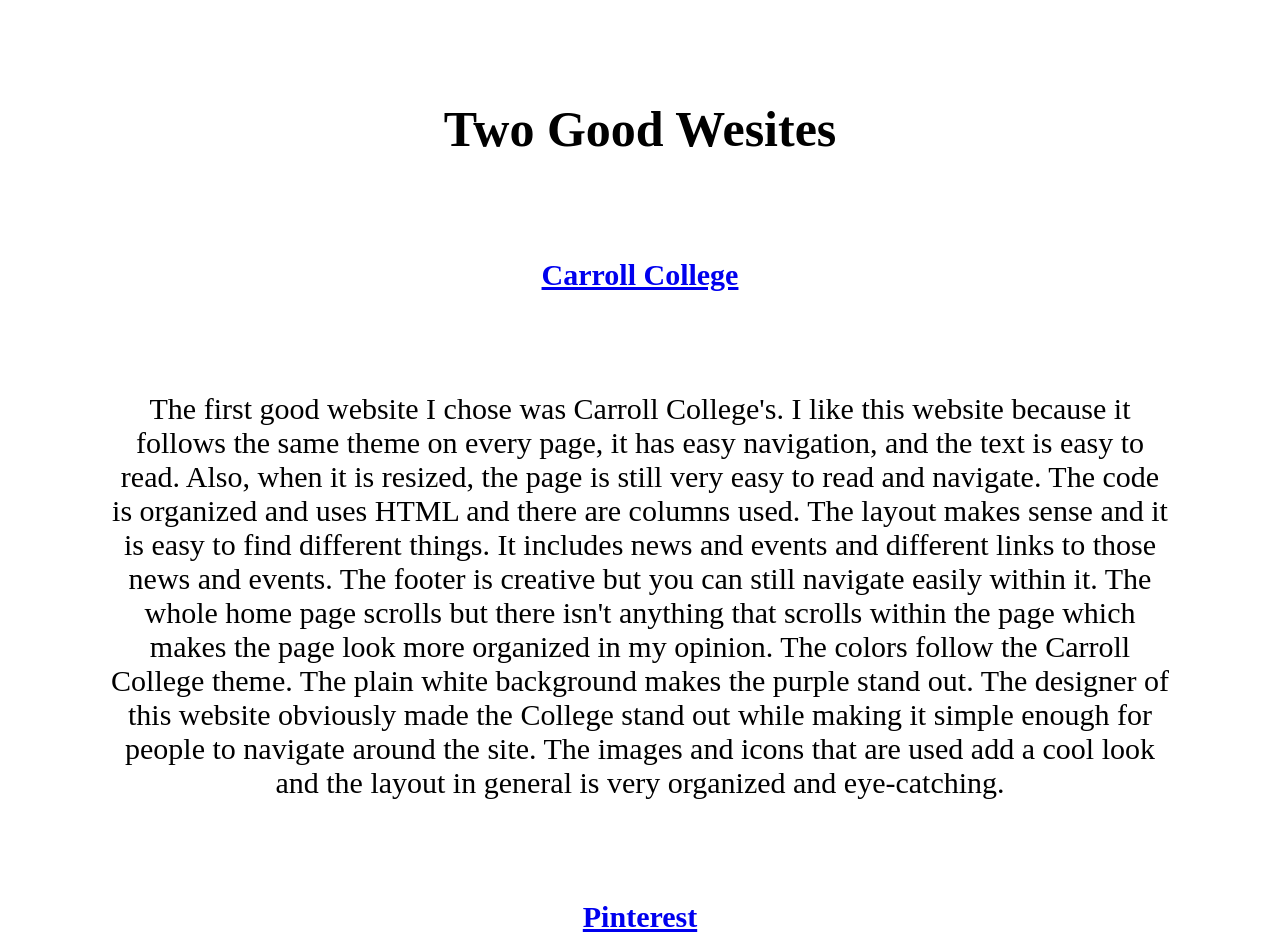
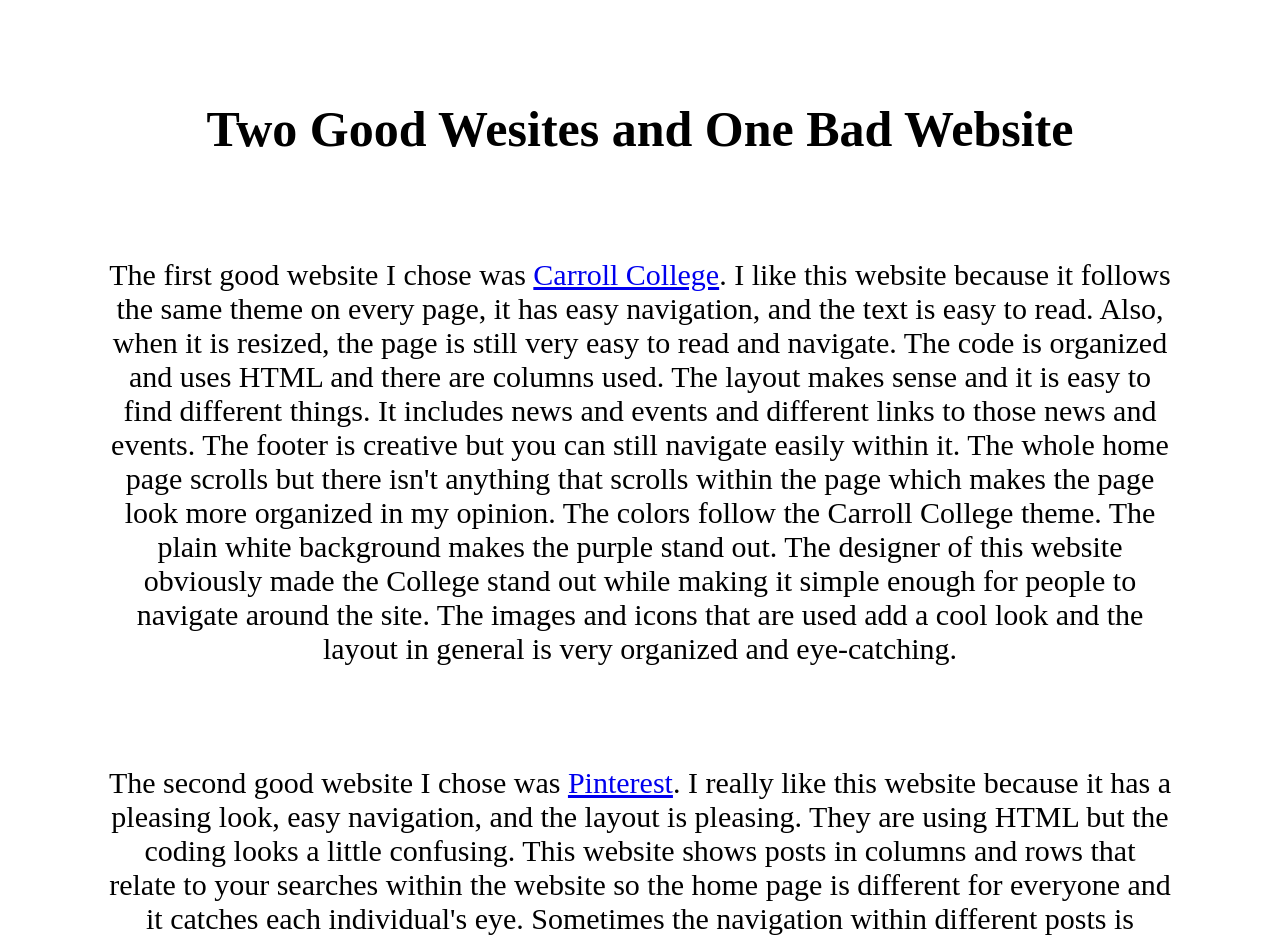
Before and after one commit to aurielik/aurielik.github.io, a plain HTML site: page websitepaper.html in a window 1280 px wide. Shown: the top 937 px of the page. Drawn offline with Linux system fonts and the light colour scheme.

Commit message:
Add files via upload

```diff
--- a/websitepaper.css
+++ b/websitepaper.css
@@ -1,4 +1,4 @@
-h1, h2, p {
+h1, p {
     margin:100px;
     text-align:center;
     font-size:30px;
--- a/websitepaper.html
+++ b/websitepaper.html
@@ -4,14 +4,12 @@
     <title>Website Paper</title>
      <link href="websitepaper.css" rel="stylesheet" type="text/css">
     <section>
-    <h1>Two Good Wesites</h1>
-    <h2><a href="https://www.carroll.edu/home" target="_new">Carroll College</a></h2>
-    <p>The first good website I chose was Carroll College's. I like this website because it follows the same theme on every page, it has easy navigation, and the text is easy to read. Also, when it is resized, the page is still very easy to read and navigate. The code is organized and uses HTML and there are columns used. The layout makes sense and it is easy to find different things. It includes news and events and different links to those news and events. The footer is creative but you can still navigate easily within it. The whole home page scrolls but there isn't anything that scrolls within the page which makes the page look more organized in my opinion. The colors follow the Carroll College theme. The plain white background makes the purple stand out. The designer of this website obviously made the College stand out while making it simple enough for people to navigate around the site. The images and icons that are used add a cool look and the layout in general is very organized and eye-catching. </p>
-    <h2><a href="https://www.pinterest.com/" target="_new">Pinterest</a></h2>
-    <p> The second good webiste I chose was Pinterest. I really like this website because it has a pleasing look, easy navigation, and the layout is pleasing. They are using HTML but the coding looks a little confusing. This website shows posts in columns and rows that relate to your searches within the website so the home page is different for everyone and it catches each individual's eye. Sometimes the navigation within different posts is confusing. The only colors there are is red and white but it makes the colors in the pictures stick out. Every time you click refresh or home, new posts are added which changes up the site but still keeps it interesting. The images that pop up have curved corners and space between each post so there is white space and it looks organized and pleasing to the eye. You can also customize your account by making and saving posts. Pinterest also offers a "Request a Feature" link where you can request your own ideas to making the site better.   </p>
-    <h1>One Bad Website</h1>
-    <h2><a href="https://jamilin.com" target="_new">Jami Lin</a></h2>
-    <p> The bad website I chose was a site dedicated to some crazy chick. This website looks like it is for a person ("Jami Lin") but you can't really tell because there is so much going on. This site is very loud and the layout is very unorganized. The navigation seems decent but there are too many colors. The font colors and sizes are all over the place. The code looks super simple and is in HTML. Everything is in the middle 50% of the screen no matter how you resize it. There is no white space and when you click on other navigation links, you are overwhelmed with different colors. The grammar in some spots is confusing. The navigation links take you to different themed sites that look nothing alike. The navigation bar itself is almost confusing because some links are smaller than others, nothing is equal sized. This website also has too many different things going on in it. There are youtube videos linked in weird spots and some of the pictures are quite displeasing to the eye. I'm not sure what the main point of this website is supposed to be. </p>
+    <h1>Two Good Wesites and One Bad Website</h1>
+    <p>The first good website I chose was <a href="https://www.carroll.edu/home" target="_new">Carroll College</a>. I like this website because it follows the same theme on every page, it has easy navigation, and the text is easy to read. Also, when it is resized, the page is still very easy to read and navigate. The code is organized and uses HTML and there are columns used. The layout makes sense and it is easy to find different things. It includes news and events and different links to those news and events. The footer is creative but you can still navigate easily within it. The whole home page scrolls but there isn't anything that scrolls within the page which makes the page look more organized in my opinion. The colors follow the Carroll College theme. The plain white background makes the purple stand out. The designer of this website obviously made the College stand out while making it simple enough for people to navigate around the site. The images and icons that are used add a cool look and the layout in general is very organized and eye-catching. </p>
+
+    <p> The second good website I chose was  <a href="https://www.pinterest.com/" target="_new">Pinterest</a>. I really like this website because it has a pleasing look, easy navigation, and the layout is pleasing. They are using HTML but the coding looks a little confusing. This website shows posts in columns and rows that relate to your searches within the website so the home page is different for everyone and it catches each individual's eye. Sometimes the navigation within different posts is confusing. The only colors there are is red and white but it makes the colors in the pictures stick out. Every time you click refresh or home, new posts are added which changes up the site but still keeps it interesting. The images that pop up have curved corners and space between each post so there is white space and it looks organized and pleasing to the eye. You can also customize your account by making and saving posts. Pinterest also offers a "Request a Feature" link where you can request your own ideas to making the site better. </p>
+
+    <p> The bad website I chose was a site dedicated to <a href="https://jamilin.com" target="_new">Jami Lin</a>. This website looks like it is for a person ("Jami Lin") but you can't really tell because there is so much going on. This site is very loud and the layout is very unorganized. The navigation seems decent but there are too many colors. The font colors and sizes are all over the place. The code looks super simple and is in HTML. Everything is in the middle 50% of the screen no matter how you resize it. There is no white space and when you click on other navigation links, you are overwhelmed with different colors. The grammar in some spots is confusing. The navigation links take you to different themed sites that look nothing alike. The navigation bar itself is almost confusing because some links are smaller than others, nothing is equal sized. This website also has too many different things going on in it. There are youtube videos linked in weird spots and some of the pictures are quite displeasing to the eye. I'm not sure what the main point of this website is supposed to be. </p>
     </section>
     </head>
 </html>
```
